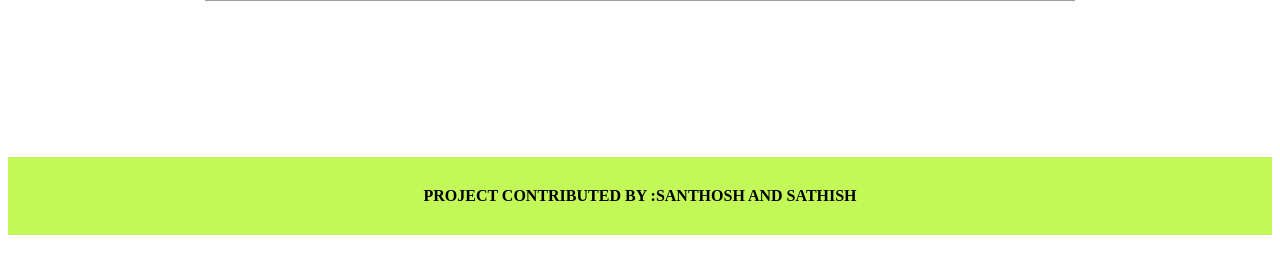
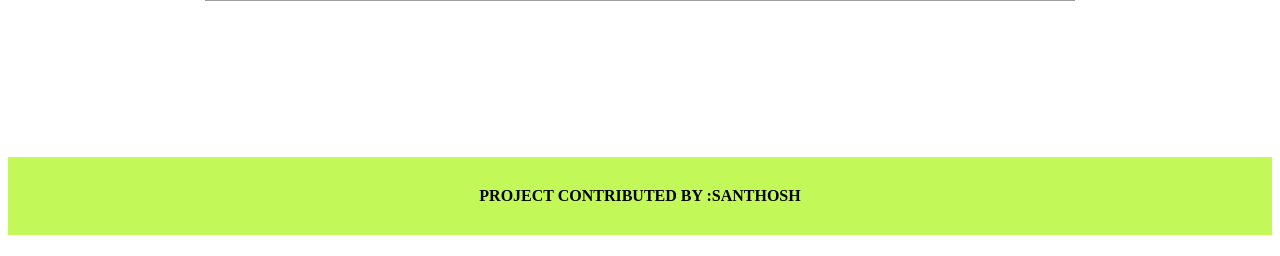
Before and after one commit to SanthoshNagaraj94/industrial_automation_energy_effecency, a Flask app: template templates/result.html in a window 1280 px wide. Shown: the part 882-1138 px from the top of the page. Run offline with Flask 2, Linux system fonts and the light colour scheme; the template is opened without the code that fills it, so the values that code supplies are empty; parts of the project's set-up code (start-up, migrations or seed data) failed here and were passed over; grey boxes are pictures that could not be loaded.

Commit message:
Update result.html

```diff
--- a/templates/result.html
+++ b/templates/result.html
@@ -25,6 +25,6 @@
 </body>
 
 
-    <h4 style="margin-top: 4cm;">PROJECT CONTRIBUTED BY :SANTHOSH AND SATHISH</h4>
+    <h4 style="margin-top: 4cm;">PROJECT CONTRIBUTED BY :SANTHOSH</h4>
 
 </html>
```
